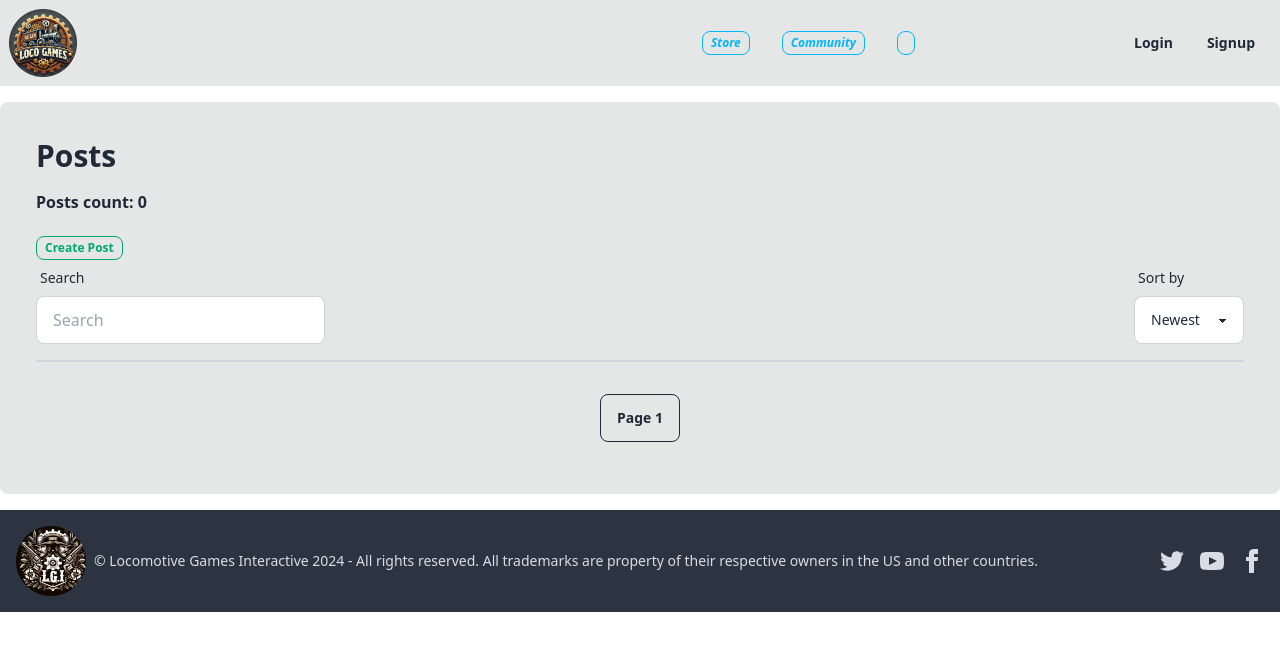
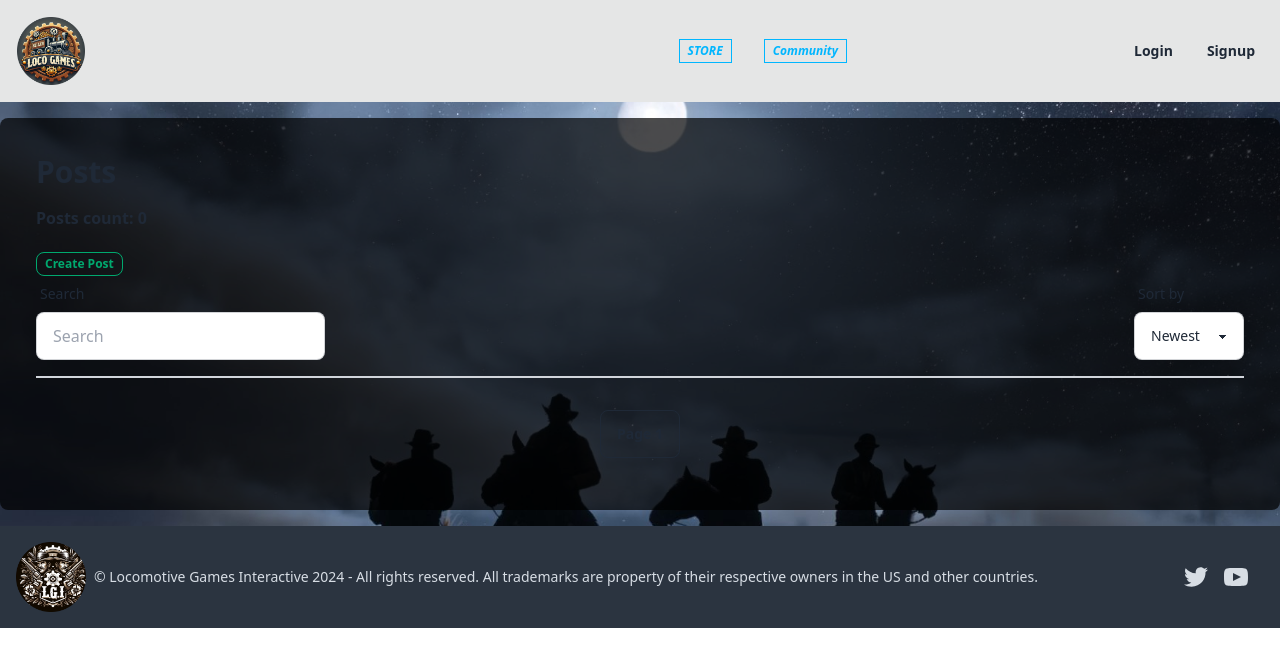
Before and after one commit to Apollo-15/Main-site, a Django app: page /blog/ in a window 1280 px wide. Shown: the top 667 px of the page. Run offline with Django 5.2, Linux system fonts and the light colour scheme; data that the repository does not hold is empty; some libraries are stand-ins or nearby versions.

Commit message:
blog page redesign

```diff
--- a/apps/blog/templates/blog/_include_blocks/_card_post.html
+++ b/apps/blog/templates/blog/_include_blocks/_card_post.html
@@ -17,7 +17,7 @@
       </a>
         <div class="card-actions justify-end">
           <button id="like_{{post.id}}" onclick='like({{post.id}})'  class="btn btn-square  text-white text-lg"><i class="fa-solid fa-thumbs-up {%if user in post.like.all %}text-red-500{%else%}text-white{%endif%}"></i>{{ post.like.count }}</button>
-          <button id="dislike_{{post.id}}" onclick='dislike({{post.id}})'  class="btn btn-square  text-white text-lg"><i class="fa-solid fa-thumbs-down {%if user in post.dislike.all %}text-black{%else%}text-white{%endif%}"></i>{{ post.dislike.count }}</button>
+          <button id="dislike_{{post.id}}" onclick='dislike({{post.id}})'  class="btn btn-square  text-white text-lg"><i class="fa-solid fa-thumbs-down {%if user in post.dislike.all %}text-gray-500{%else%}text-white{%endif%}"></i>{{ post.dislike.count }}</button>
         </div>
       </div>
     </a>
@@ -25,7 +25,7 @@
     {% if is_control %}
       <div class="my-4 border-gray-200 p-4">
           <!-- <a onclick="my_modal_4.showModal()" class="btn btn-secondary">Редагувати</a> -->
-          <a onclick="delete_post_{{post.id}}.showModal()" class="btn btn-warning">Delete</a>
+          <a onclick="delete_post_{{post.id}}.showModal()" class="btn btn-error">Delete</a>
       </div>
 
     <!-- MODAL FOR ACCEPT DELETE -->
--- a/apps/blog/templates/blog/index.html
+++ b/apps/blog/templates/blog/index.html
@@ -8,7 +8,7 @@
 
 
 {% block content %}
-    <div class="my-4 rounded-lg bg-base-300 p-9 ">
+    <div class="my-4 rounded-lg p-9 " style="background-color: rgba(0, 0, 0, 0.7);">
 
     <h1 class = "text-3xl font-bold mb-4">Posts</h1>
     <h1 class = "text-1xl font-bold mb-5">Posts count: {{ post_count }} </h1>
--- a/apps/members/templates/members/login.html
+++ b/apps/members/templates/members/login.html
@@ -19,7 +19,7 @@
                 <input type="password" class="grow" name="password" placeholder="Password"/>
             </label>
 
-            <button class="btn btn-primary">Login</button>
+            <button class="btn btn-info btn-outline">Login</button>
             </div>
         </form>
         <div class="mt-4">
--- a/apps/members/templates/members/signup.html
+++ b/apps/members/templates/members/signup.html
@@ -23,7 +23,7 @@
                     <input type="password" class="grow" name="password2" placeholder="Password confirmation"/>
                 </label>
 
-                <button class="btn btn-primary">Signup</button>
+                <button class="btn btn-sucess btn-outline">Signup</button>
                 </div>
         </form>
 
--- a/templates/_include_blocks/_nav_block.html
+++ b/templates/_include_blocks/_nav_block.html
@@ -1,7 +1,23 @@
 {% load static %}
 
 <div class="navbar bg-base-300">
+  <style>
+    .square-box {
+      border-radius: 0;
+    }
+    .squared-box {
+      borrder-border-40;
+    }
+    .avatar-up {
+      position: absolute;
+      top: -50px;
+    }
+    .catalog-up {
+      margin-top: -50px;
+    }
+  </style>
   <div class="container mx-auto">
+    <div class="navbar bg-base-300">
     <div class="navbar-start">
       <a class="btn btn-ghost btn-circle text-xl" href="{% url 'main:index' %}" style="width: 70px; height: 70px; padding: 0; display: flex; justify-content: center; align-items: center;">
         <img src="{% static 'logotip.png' %}" alt="Logo" width="70" height="70">
@@ -11,8 +27,8 @@
     <div class="navbar-center flex">
       <ul class="menu menu-horizontal px-1">
         <div class="dropdown dropdown-hover">
-          <li><a href="{% url 'blog:index' %}"><i class="btn btn-outline btn-info btn-xs">Store</a></i></li>
-          <ul tabindex="0" class="dropdown-content z-[1] menu p-2 shadow bg-gray-700 rounded-box w-40">
+          <li><a href="{% url 'blog:index' %}"><i class="btn btn-info btn-xs btn-outline square-box w-15 padding: 0px">STORE</a></i></li>
+          <ul tabindex="0" class="dropdown-content z-[1] menu p-2 shadow bg-gray-700 squared-box w-40">
             <li><a>Home</a></li>
             <li><a>Discovery Queue</a></li>
             <li><a>Wishlist</a></li>
@@ -23,8 +39,8 @@
           </ul>
         </div>
         <div class="dropdown dropdown-hover">
-          <li><a href="{% url 'blog:index' %}"><i class="btn btn-outline btn-info btn-xs">Community</a></i></li>
-          <ul tabindex="0" class="dropdown-content z-[1] menu p-2 shadow bg-gray-700 rounded-box w-25">
+          <li style="margin-right: 250px;"><a href="{% url 'blog:index' %}"><i class="btn btn-outline btn-info btn-xs square-box w-15">Community</a></i></li>
+          <ul tabindex="0" class="dropdown-content z-[1] menu p-2 shadow bg-gray-700 square-box w-25">
             <li><a>Home</a></li>
             <li><a>Discussion</a></li>
             <li><a>Workshop</a></li>
@@ -32,9 +48,10 @@
             <li><a>Broadcasts</a></li>
           </ul>
         </div>
+        {% if user.is_authenticated%}
         <div class="dropdown dropdown-hover">
-          <li><a href="{% url 'catalog:index' %}"><i class="btn btn-outline btn-info btn-xs">{{ user.username }}</a></i></li>
-          <ul tabindex="0" class="dropdown-content z-[1] menu p-2 shadow bg-gray-700 rounded-box w-25">
+          <li><a href="{% url 'catalog:index' %}"><i class="btn btn-outline btn-info btn-xs square-box w-15">{{ user.username }}</a></i></li>
+          <ul tabindex="0" class="dropdown-content z-[1] menu p-2 shadow bg-gray-700 square-box w-90">
             <li><a>Activity</a></li>
             <li><a>Profile</a></li>
             <li><a>Friends</a></li>
@@ -45,19 +62,15 @@
             <li><a>Inventory</a></li>
           </ul>
         </div>
+        {% endif %}
       </ul>
     </div>
-    <div class="navbar-end flex">
-
-
     {% if user.is_authenticated %}
     <!-- notification icon-->
 
-
-
     <div class="dropdown dropdown-end">
       <div class="indicator">
-        <div tabindex="1" role="button" class="btn btn-ghost bg-gray-700  btn-square">
+        <div tabindex="1" role="button" class="btn btn-ghost bg-gray-700  btn-square btn-xs square-box" style="position: relative; top: -40px; margin-right: 5px; display: inline-block; padding: 5px;">
           <i class="fas fa-bell"></i>
       </div>
     </div>
@@ -82,22 +95,34 @@
               </a>
             </li>
           {% endfor %}
+
       </ul>
     </div>
     <!-- cart-->
-      <a href="{% url 'order:cart' %}" class="btn btn-ghost btn-circle">
+    {% comment %} <a href="{% url 'order:cart' %}" class="btn btn-ghost btn-square">
       <i class="fas fa-shopping-cart"></i>
-      </a>
+    </a> {% endcomment %}
+
+    <!-- name near avatar -->
+
+    <details class="dropdown">
+      <summary class="m-1 btn btn-xs square-box" style="position: relative; top: -40px; margin-right: 0px; display: inline-block; padding: 10px;">{{ user.username }} ▽</summary>
+      <ul class="p-2 shadow menu dropdown-content z-[1]  square-box w-15 name-text">
+        <li><a>Item 1</a></li>
+        <li><a>Item 2</a></li>
+      </ul>
+    </details>
 
 
+    <!-- avatar-->
 
-      <div class="dropdown dropdown-end">
-        <div tabindex="0" role="button" class="btn btn-ghost btn-circle avatar">
-          <div class="w-10 rounded-full">
-            <img alt="avatar" src="{{ user.profile.get_avatar }}" />
+      {% comment %} <div class="dropdown dropdown-end">
+        <div tabindex="0" role="button" class="btn btn-ghost btn-square avatar-up"><b>
+          <div class="w-8 rounded">
+            <img alt="avatar" src=" {{ user.profile.get_avatar }}" />
           </div>
         </div>
-        <ul tabindex="0" class="mt-3 z-[1] p-2 shadow menu menu-sm dropdown-content bg-base-200 rounded-box w-52">
+        <ul tabindex="0" class="mt-3 z-[1] p-2 shadow menu menu-sm dropdown-content bg-base-200 squared-box w-40">
           <span class="p-2 text-sm text-bg-gray-700 ">Hello, <b>{{ user.username }}</b></span>
           <hr class="my-2 border-bg-gray-500">
           <li>
@@ -112,6 +137,18 @@
       {% else %}
         <a href="{% url 'members:login' %}" class="btn btn-ghost">Login</a>
         <a href="{% url 'members:signup' %}" class="btn btn-ghost">Signup</a>
+      {% endif %} {% endcomment %}
+      <div class="dropdown dropdown-end">
+        <a href="{% url 'members:profile' user.profile.id %}">
+          <div tabindex="0" role="button" class="btn btn-ghost btn-square avatar-up">
+            <div class="w-10 square-box">
+              <img alt="avatar" src="{{ user.profile.get_avatar }}" />
+            </div>
+          </div>
+        </a>
+        {% else %}
+          <a href="{% url 'members:login' %}" class="btn btn-ghost">Login</a>
+          <a href="{% url 'members:signup' %}" class="btn btn-ghost">Signup</a>
         {% endif %}
   </div>
 </div>
--- a/templates/base.html
+++ b/templates/base.html
@@ -17,10 +17,18 @@
     <link rel="stylesheet" href="{% static 'module/magiczoom/magiczoom.css' %}">
     <script src="{% static 'module/magiczoom/magiczoom.js' %}"></script>
 
+    <style>
+    body {
+        background-image: url("{% static 'rdr2_bg2.jpg' %}");
+        background-repeat: no-repeat;
+        background-size: cover;
+        background-position: center;
+        background-attachment: fixed;
+    }
+    </style>
 
   </head>
   <body>
-
     {% if user.is_superuser %}
     <a href="/admin" class="btn btn-primary">Admin</a>
     {% endif %}
@@ -75,8 +83,4 @@
       <nav class="grid-flow-col gap-4 md:place-self-center md:justify-self-end">
         <a><svg xmlns="http://www.w3.org/2000/svg" width="24" height="24" viewBox="0 0 24 24" class="fill-current"><path d="M24 4.557c-.883.392-1.832.656-2.828.775 1.017-.609 1.798-1.574 2.165-2.724-.951.564-2.005.974-3.127 1.195-.897-.957-2.178-1.555-3.594-1.555-3.179 0-5.515 2.966-4.797 6.045-4.091-.205-7.719-2.165-10.148-5.144-1.29 2.213-.669 5.108 1.523 6.574-.806-.026-1.566-.247-2.229-.616-.054 2.281 1.581 4.415 3.949 4.89-.693.188-1.452.232-2.224.084.626 1.956 2.444 3.379 4.6 3.419-2.07 1.623-4.678 2.348-7.29 2.04 2.179 1.397 4.768 2.212 7.548 2.212 9.142 0 14.307-7.721 13.995-14.646.962-.695 1.797-1.562 2.457-2.549z"></path></svg></a>
         <a><svg xmlns="http://www.w3.org/2000/svg" width="24" height="24" viewBox="0 0 24 24" class="fill-current"><path d="M19.615 3.184c-3.604-.246-11.631-.245-15.23 0-3.897.266-4.356 2.62-4.385 8.816.029 6.185.484 8.549 4.385 8.816 3.6.245 11.626.246 15.23 0 3.897-.266 4.356-2.62 4.385-8.816-.029-6.185-.484-8.549-4.385-8.816zm-10.615 12.816v-8l8 3.993-8 4.007z"></path></svg></a>
-        <a><svg xmlns="http://www.w3.org/2000/svg" width="24" height="24" viewBox="0 0 24 24" class="fill-current"><path d="M9 8h-3v4h3v12h5v-12h3.642l.358-4h-4v-1.667c0-.955.192-1.333 1.115-1.333h2.885v-5h-3.808c-3.596 0-5.192 1.583-5.192 4.615v3.385z"></path></svg></a>
-      </nav>
-    </footer>
-  </body>
-</html>
+        <a><svg xmlns="http://www.w3.org/2000/svg" width="24" height="24" viewBox="0 0
```
Also changed, not shown: apps/members/templates/members/profile.html (+58 -19 lines), static/rdr2_bg.jpg (added), static/rdr2_bg2.jpg (added), static/rdr2_bg_3.jpg (added), static/rdr2_bg_4.jpg (added), static/rdr2_v_bg2.jpg (added). Lines whose indentation alone changed are shown as unchanged.
